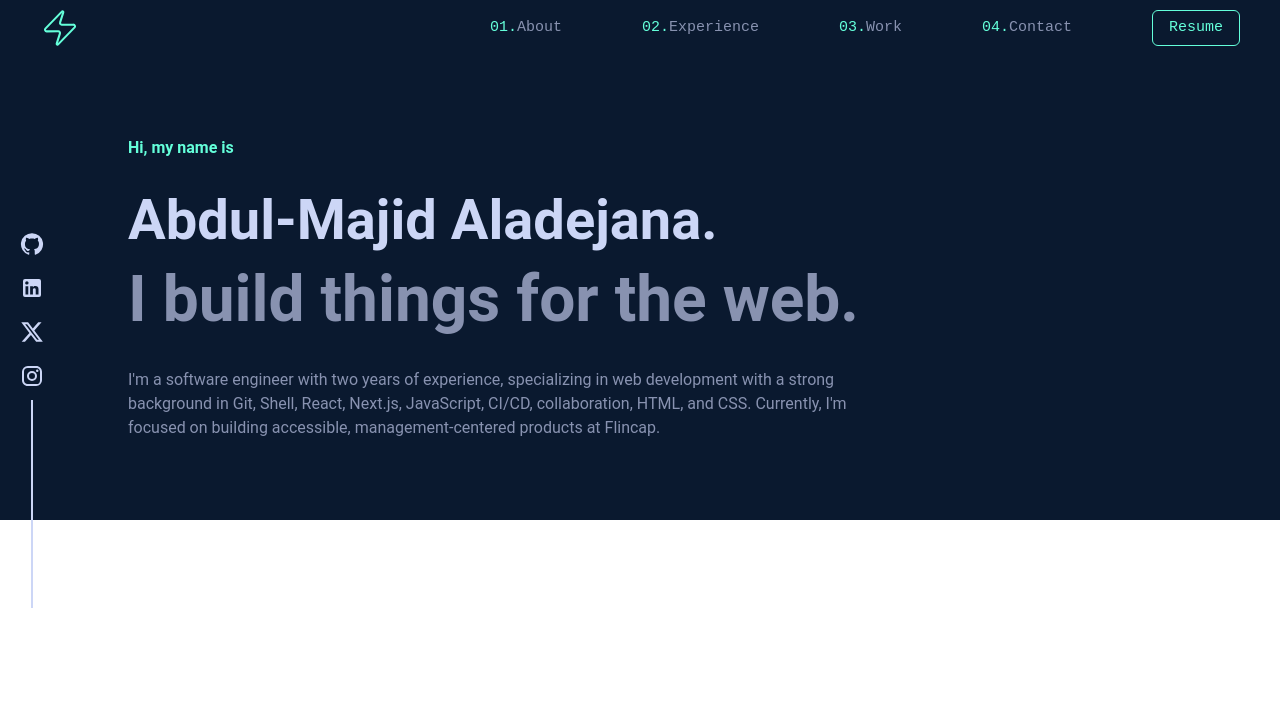
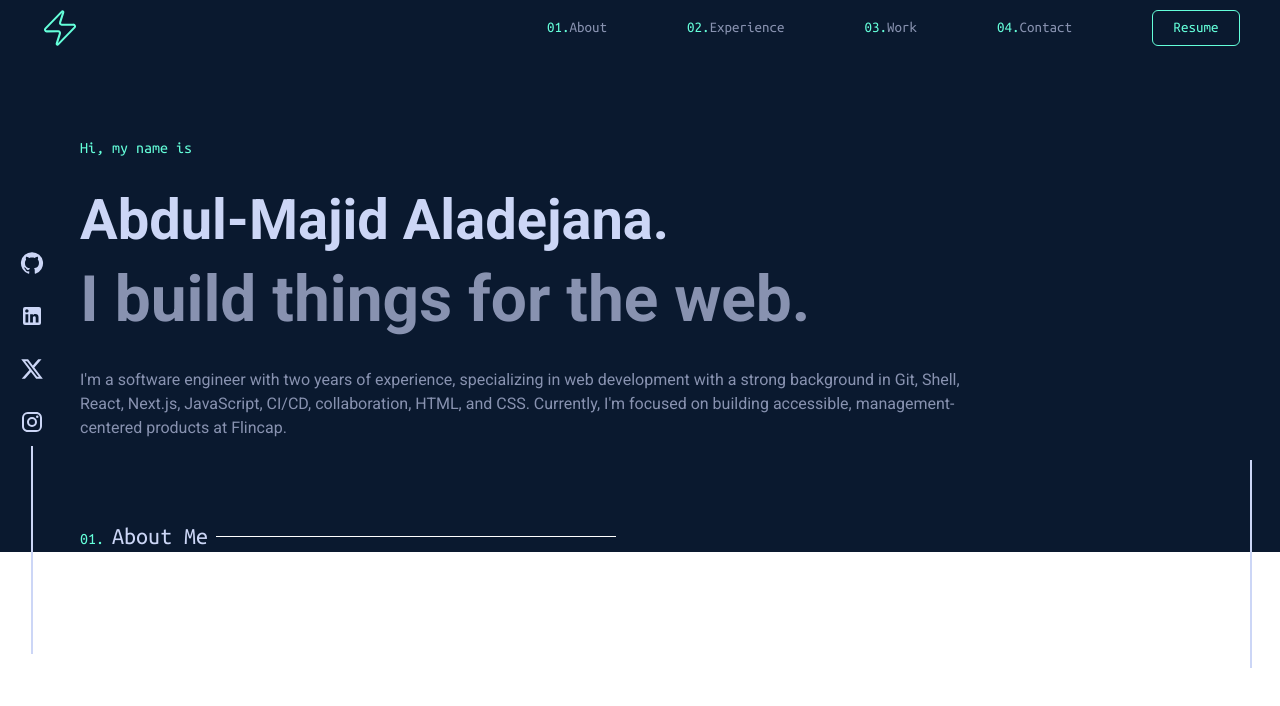
Before and after one commit to Abdulmajid48/snippet, a Next.js app: page / in a window 1280 px wide. Shown: the top 706 px of the page. Built offline with nearby package versions, Linux system fonts and the light colour scheme.

Commit message:
add aboutme

```diff
--- a/app/@contacticons/page.tsx
+++ b/app/@contacticons/page.tsx
@@ -1,15 +1,28 @@
+"use client";
+
 import GitHubIcon from "@mui/icons-material/GitHub";
 import XIcon from "@mui/icons-material/X";
 import InstagramIcon from "@mui/icons-material/Instagram";
 import LinkedInIcon from "@mui/icons-material/LinkedIn";
+import Link from "next/link";
+
+
 export default function ContacticonsPage() {
   return (
-    <div className="fixed z-50 ml-5 flex flex-col gap-3 items-center mt-80">
-      <div style={{ color: "#ccd6f6" }} className="flex flex-col gap-5">
-        <GitHubIcon />
-        <LinkedInIcon />
-        <XIcon />
-        <InstagramIcon />
+    <div className="hidden min-[760px]:flex fixed z-50 ml-1 sm:ml-5 flex-col gap-3 items-center mt-[22rem]">
+      <div style={{ color: "#ccd6f6" }} className="flex flex-col gap-7">
+        <Link href="">
+          <GitHubIcon />
+        </Link>
+        <Link href="">
+          <LinkedInIcon />
+        </Link>
+        <Link href="">
+          <XIcon />
+        </Link>
+        <Link href="">
+          <InstagramIcon />
+        </Link>
       </div>
       <div className=" border-l-2 border-l-name h-52"></div>
     </div>
--- a/app/@leftverticalline/page.tsx
+++ b/app/@leftverticalline/page.tsx
@@ -1,6 +1,12 @@
-const page = () => {
+"use client";
+
+const Page = () => {
+
   return (
-    <div className=" fixed z-50 mr-5 border-l-2 border-l-name h-52 mt-80"></div>
+    <div
+      className= "max-[760px]:hidden min-[760px]:flex fixed right-2 z-40 mr-2 sm:mr-5 border-l-2 border-l-name h-52 mt-[36rem]"
+    ></div>
   );
-}
-export default page
+};
+
+export default Page;
--- a/app/layout.tsx
+++ b/app/layout.tsx
@@ -2,7 +2,19 @@
 import type { Metadata } from "next";
 // import localFont from "next/font/local";
 import "./globals.css";
+import { Ubuntu_Mono } from "next/font/google";
+import { Roboto } from "next/font/google";
 
+const ubuntuMono = Ubuntu_Mono({
+  weight: ['400', '700'],
+  subsets: ["latin"],
+});
+// Import Roboto with different styles (weights, italics if needed)
+const roboto = Roboto({
+  subsets: ['latin'],
+  weight: ['400', '500', '700'],  // Specify the weights you want
+  variable: '--font-roboto', // Optional: Define as a CSS variable
+});
 // const geistSans = localFont({
 //   src: "./fonts/GeistVF.woff",
 //   variable: "--font-geist-sans",
@@ -20,20 +32,23 @@ export const metadata: Metadata = {
 };
 
 export default function RootLayout({
+  contacticons,
   children,
-  contacticons,
-  leftverticaline,
+  leftverticalline,
 }: Readonly<{
   children: React.ReactNode;
   contacticons: React.ReactNode;
-  leftverticaline: React.ReactNode;
+  leftverticalline: React.ReactNode;
 }>) {
+
   return (
     <html lang="en" className="scroll-smooth">
-      <body className=" flex flex-row justify-between items-center">
+      <body
+        className={`flex flex-row justify-between items-center ${ubuntuMono.className} ${roboto.className}`}
+      >
         {children}
         {contacticons}
-        {leftverticaline}
+        {leftverticalline}
       </body>
     </html>
   );
--- a/app/page.tsx
+++ b/app/page.tsx
@@ -1,14 +1,16 @@
+import Aboutme from "@/components/Aboutme";
 import Home from "@/components/Home";
 import Navbar from "@/components/Navbar";
 
 const page = () => {
   return (
-    <div className="bg-fullbg h-full font-roboto relative">
+    <div className="bg-fullbg h-full font-roboto relative overflow-hidden">
       <header>
         <Navbar />
       </header>
-      <main>
-        <Home/>
+      <main className="">
+        <Home />
+        <Aboutme />
       </main>
     </div>
   );
--- a/components/Aboutme.tsx
+++ b/components/Aboutme.tsx
@@ -1,4 +1,16 @@
 const Aboutme = () => {
-  return <div>Aboutme</div>;
+  return (
+    <section>
+      <div className="pl-8 sm:pl-20 flex flex-row gap-2 items-center text-name text-2xl font-ubuntu-mono">
+        <div>
+          <span className="font-ubuntu-mono text-lightgreen text-base">
+            01.{" "}
+          </span>
+          About Me
+        </div>
+        <div className="border-b border-b-white w-1/3"></div>
+      </div>
+    </section>
+  );
 };
 export default Aboutme;
--- a/components/Home.tsx
+++ b/components/Home.tsx
@@ -4,15 +4,15 @@ import { motion } from "framer-motion";
 const Home = () => {
   return (
     <section>
-      <div className=" z-0 h-auto w-dvw flex flex-col gap-2 px-8 mx-auto sm:px-32 pt-20 font-semibold mb-20">
-        <motion.p
+      <div className=" z-0 h-auto w-dvw flex flex-col gap-2 pl-8 sm:pl-20 pt-20 font-semibold mb-20">
+        <motion.div
           initial={{ opacity: 0 }}
           animate={{ opacity: 1 }}
           transition={{ duration: 1 }}
-          className="hover:underline text-lightgreen"
+          className="hover:underline text-lightgreen font-ubuntu-mono font-normal"
         >
           Hi, my name is
-        </motion.p>
+        </motion.div>
         <br />
         <motion.div
           initial={{ x: 200, opacity: 0 }}
--- a/package.json
+++ b/package.json
@@ -11,7 +11,7 @@
   "dependencies": {
     "@emotion/react": "^11.13.3",
     "@emotion/styled": "^11.13.0",
-    "@mui/icons-material": "^6.1.2",
+    "@mui/icons-material": "^6.1.3",
     "@mui/material": "^6.1.2",
     "framer-motion": "^11.11.4",
     "lucide-react": "^0.451.0",
--- a/tailwind.config.ts
+++ b/tailwind.config.ts
@@ -19,6 +19,7 @@ const config: Config = {
       fontFamily: {
         "ubuntu-mono": ['"Ubuntu Mono"', "monospace"],
         roboto: ["Roboto", "sans-serif"],
+        sans: ["var(--font-roboto)", "sans-serif"],
       },
     },
   },
```
Also changed, not shown: components/Navbar.tsx (+4 -3 lines), 1 other file (tests, documents, lock files or other folders).
